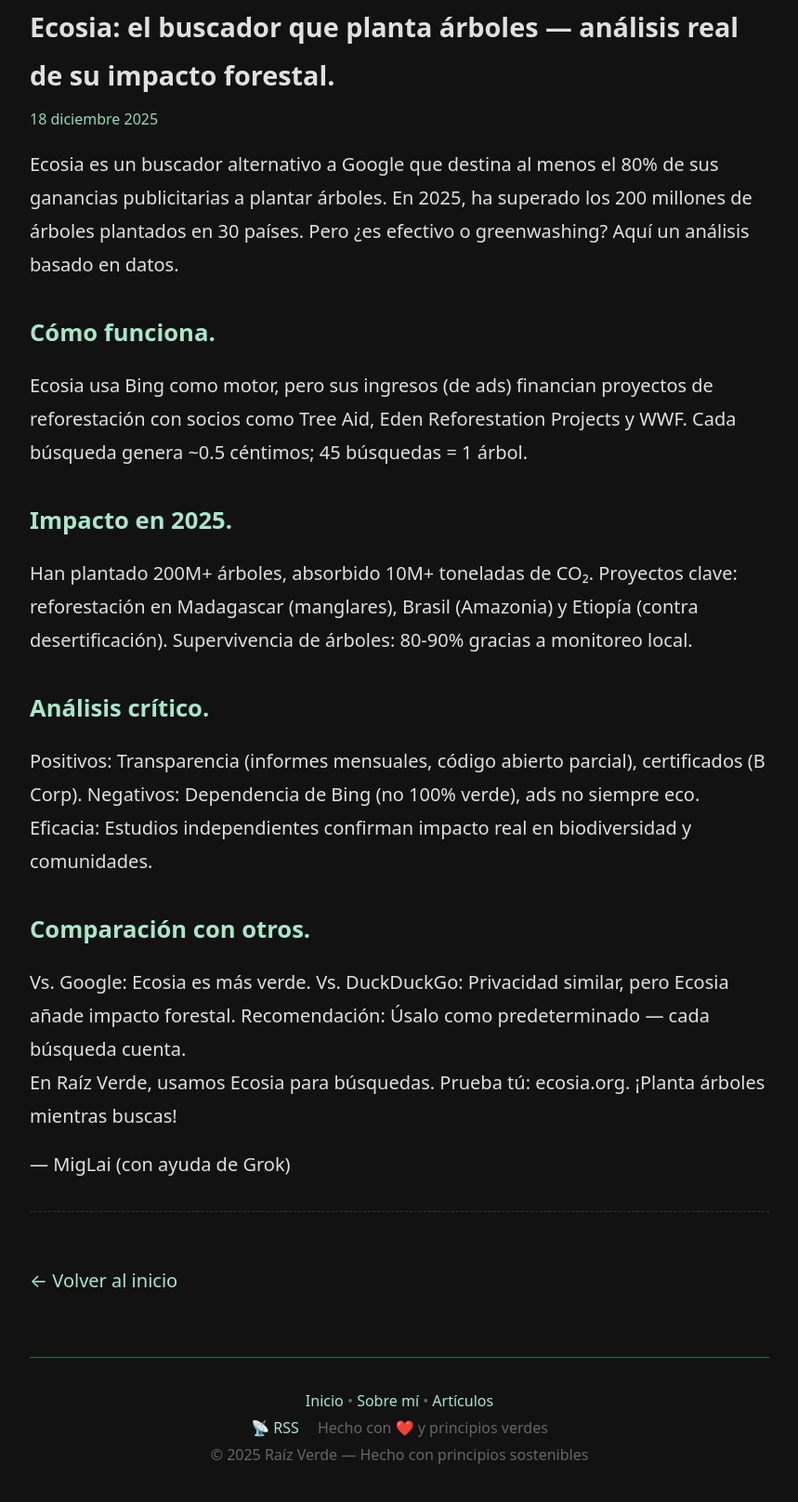
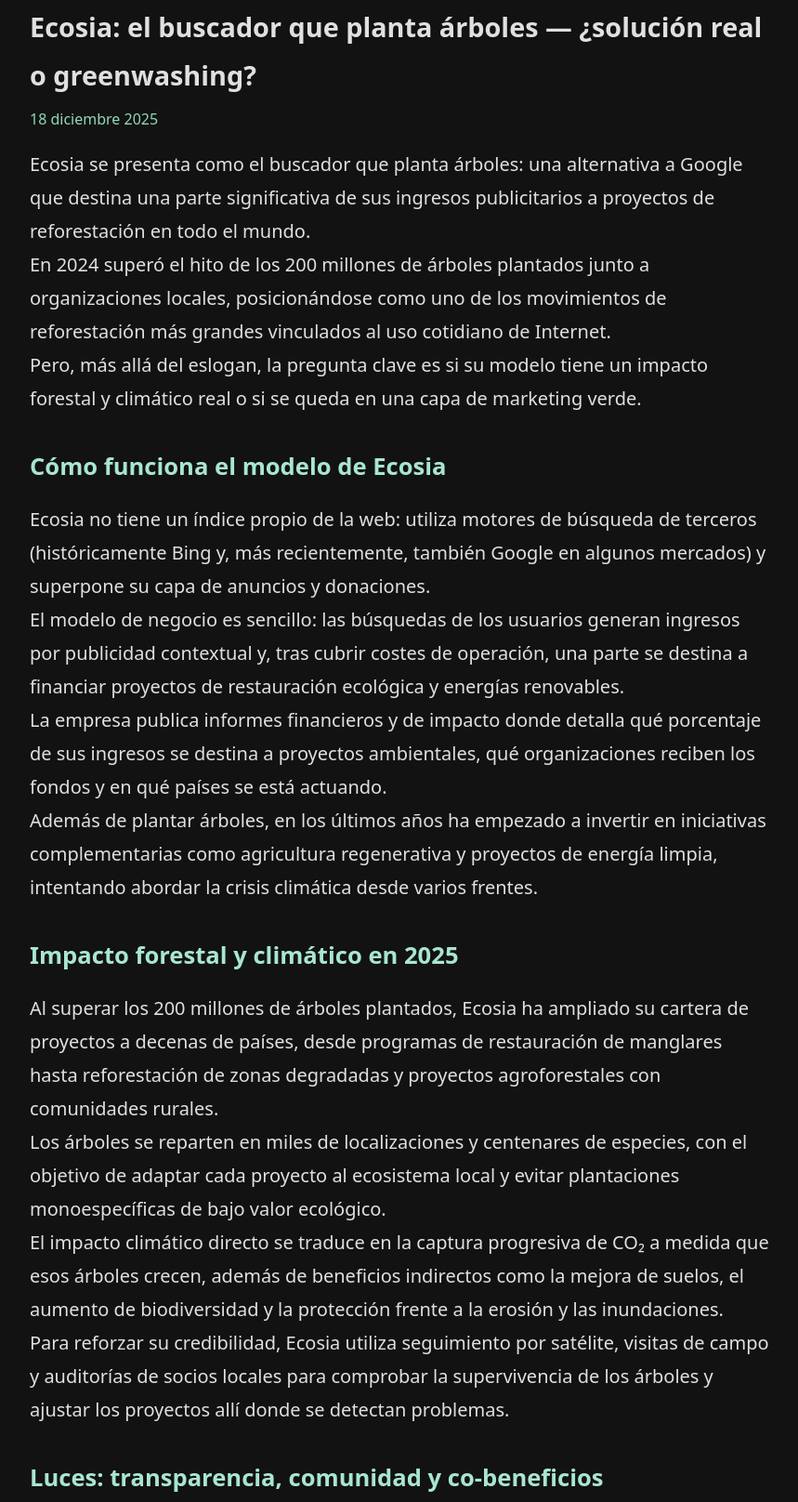
Before and after one commit to 1972miguel/raiz-verde, a plain HTML site: page articulos/ecosia-buscador-arboles.html in a window 1280 px wide. Shown: the part 446-2062 px from the top of the page at 93% size, without its empty margins (210-1069 px from the left). Drawn offline with Linux system fonts and the light colour scheme.

```diff
--- a/articulos/ecosia-buscador-arboles.html
+++ b/articulos/ecosia-buscador-arboles.html
@@ -89,37 +89,31 @@
       <span aria-current="page">Ecosia</span>
     </nav>
 
-    <article>
-      <h2>Ecosia: el buscador que planta árboles — análisis real de su impacto forestal.</h2>
-      <div class="meta">18 diciembre 2025</div>
+   <article>
+  <h2>Ecosia: el buscador que planta árboles — ¿solución real o greenwashing?</h2>
+  <div class="meta">18 diciembre 2025</div>
 
-      <p>Ecosia es un buscador alternativo a Google que destina al menos el 80% de sus ganancias publicitarias a plantar
-      árboles. En 2025, ha superado los 200 millones de árboles plantados en 30 países. Pero ¿es efectivo o
-      greenwashing? Aquí un análisis basado en datos.</p>
-
-      <h3>Cómo funciona.</h3>
-      <p>Ecosia usa Bing como motor, pero sus ingresos (de ads) financian proyectos de reforestación con socios como
-        Tree Aid, Eden Reforestation Projects y WWF. Cada búsqueda genera ~0.5 céntimos; 45 búsquedas = 1 árbol.</p>
-
-      <h3>Impacto en 2025.</h3>
-      <p>Han plantado 200M+ árboles, absorbido 10M+ toneladas de CO₂. Proyectos clave: reforestación en Madagascar
-        (manglares), Brasil (Amazonia) y Etiopía (contra desertificación). Supervivencia de árboles: 80-90% gracias a
-        monitoreo local.</p>
-
-      <h3>Análisis crítico.</h3>
-      <p>Positivos: Transparencia (informes mensuales, código abierto parcial), certificados (B Corp). Negativos:
-        Dependencia de Bing (no 100% verde), ads no siempre eco. Eficacia: Estudios independientes confirman impacto
-        real en biodiversidad y comunidades.</p>
-
-      <h3>Comparación con otros.</h3>
-      <p>Vs. Google: Ecosia es más verde. Vs. DuckDuckGo: Privacidad similar, pero Ecosia añade impacto forestal.
-        Recomendación: Úsalo como predeterminado — cada búsqueda cuenta.</p>
-
-      <p>En Raíz Verde, usamos Ecosia para búsquedas. Prueba tú: ecosia.org. ¡Planta árboles mientras buscas!</p>
-
-      <p>— MigLai (con ayuda de Grok)</p>
+  <p>Ecosia se presenta como el buscador que planta árboles: una alternativa a Google que destina una parte significativa de sus ingresos publicitarios a proyectos de reforestación en todo el mundo.</p>
+  <p>En 2024 superó el hito de los 200 millones de árboles plantados junto a organizaciones locales, posicionándose como uno de los movimientos de reforestación más grandes vinculados al uso cotidiano de Internet.</p><p>Pero, más allá del eslogan, la pregunta clave es si su modelo tiene un impacto forestal y climático real o si se queda en una capa de marketing verde.</p>
+  <h3>Cómo funciona el modelo de Ecosia</h3>
+  <p>Ecosia no tiene un índice propio de la web: utiliza motores de búsqueda de terceros (históricamente Bing y, más recientemente, también Google en algunos mercados) y superpone su capa de anuncios y donaciones.</p><p>El modelo de negocio es sencillo: las búsquedas de los usuarios generan ingresos por publicidad contextual y, tras cubrir costes de operación, una parte se destina a financiar proyectos de restauración ecológica y energías renovables.</p> <p>La empresa publica informes financieros y de impacto donde detalla qué porcentaje de sus ingresos se destina a proyectos ambientales, qué organizaciones reciben los fondos y en qué países se está actuando.</p>
+  <p>Además de plantar árboles, en los últimos años ha empezado a invertir en iniciativas complementarias como agricultura regenerativa y proyectos de energía limpia, intentando abordar la crisis climática desde varios frentes.</p>
+  <h3>Impacto forestal y climático en 2025</h3>
+  <p>Al superar los 200 millones de árboles plantados, Ecosia ha ampliado su cartera de proyectos a decenas de países, desde programas de restauración de manglares hasta reforestación de zonas degradadas y proyectos agroforestales con comunidades rurales.</p>
+  <p>Los árboles se reparten en miles de localizaciones y centenares de especies, con el objetivo de adaptar cada proyecto al ecosistema local y evitar plantaciones monoespecíficas de bajo valor ecológico.</p><p>El impacto climático directo se traduce en la captura progresiva de CO₂ a medida que esos árboles crecen, además de beneficios indirectos como la mejora de suelos, el aumento de biodiversidad y la protección frente a la erosión y las inundaciones.</p><p>Para reforzar su credibilidad, Ecosia utiliza seguimiento por satélite, visitas de campo y auditorías de socios locales para comprobar la supervivencia de los árboles y ajustar los proyectos allí donde se detectan problemas.</p>
+  <h3>Luces: transparencia, comunidad y co-beneficios</h3>
+  <p>Uno de los puntos fuertes de Ecosia es la transparencia relativa: publica informes financieros mensuales, desglosa donaciones y ofrece un portafolio público de proyectos con información sobre especies, métodos y retos de cada zona.</p><p>Su comunidad de usuarios también es un activo clave: al convertir un gesto cotidiano (buscar en la web) en una acción con impacto climático, consigue que personas sin capacidad de donar regularmente contribuyan a proyectos ambientales.</p>
+  <p>Muchos proyectos combinan la plantación de árboles con objetivos sociales: mejora de ingresos locales, seguridad alimentaria, empoderamiento de mujeres y formación en prácticas agrícolas más sostenibles.</p>
+  <h3>Sombras: críticas, límites y riesgo de greenwashing</h3>
+  <p>A pesar de estos avances, el modelo no está exento de críticas. Algunas voces señalan que los datos de impacto dependen casi por completo de la propia empresa y de sus socios, lo que dificulta una verificación completamente independiente.</p><p>También se ha cuestionado hasta qué punto ciertos proyectos se centran en restaurar ecosistemas forestales complejos o, por el contrario, fomentan sistemas agroforestales y plantaciones que podrían aumentar la presión sobre el uso del suelo.</p><p>Otro límite evidente es el contexto energético: al basarse en motores de búsqueda externos, el impacto ambiental del servicio de búsqueda (centros de datos, consumo eléctrico) sigue ligado en gran medida a la huella de sus socios tecnológicos.</p><p>Finalmente, existe el riesgo de que se use Ecosia como excusa de “compensación” sin cuestionar el volumen total de consumo y emisiones, reforzando una lógica de greenwashing si no se acompaña de reducciones reales en otros ámbitos.</p>
+  <h3>Comparación con otros buscadores “responsables”</h3>
+  <p>Frente a Google, el valor diferencial de Ecosia está en el destino explícito de sus beneficios: prioriza la financiación de proyectos climáticos y forestales, mientras que Google reinvierte principalmente en su propio ecosistema tecnológico y publicitario.</p>
+  <p>Comparado con DuckDuckGo, que pone el foco en la privacidad y el mínimo rastreo, Ecosia combina una preocupación razonable por la privacidad con una narrativa centrada en restauración ambiental y acción climática.</p><p>Existen otros buscadores “verdes” y solidarios, pero pocos cuentan con un histórico de impacto cuantificado, informes recurrentes y una comunidad tan grande como la que ha construido Ecosia en la última década.</p>
+  <h3>Conclusiones: ¿merece la pena usar Ecosia?</h3>
+  <p>En términos de impacto marginal, cambiar el buscador predeterminado a Ecosia es una acción de baja fricción que canaliza parte de la economía de la atención hacia proyectos de restauración ecológica.</p><p>No resuelve por sí sola la crisis climática, ni sustituye la necesidad de reducir emisiones en origen, pero puede considerarse una herramienta complementaria dentro de un estilo de vida más consciente.</p><p>Usar Ecosia tiene sentido si se combina con una mirada crítica: informarse sobre los proyectos que financia, entender sus límites y evitar caer en la trampa de pensar que plantar árboles compensa automáticamente cualquier patrón de consumo.</p>
+  <p>En Raíz Verde, la recomendación razonable sería probar Ecosia como buscador habitual, revisar periódicamente sus informes y usarlo como punto de entrada para reflexionar sobre cómo se financia la web que utilizamos cada día.</p>
+  <p>— MigLai (con ayuda de Grok)</p>
     </article>
-
     <p><a href="../index.html">← Volver al inicio</a></p>
   </main>
 
```
Also changed, not shown: articulos/huella-ambiental-ia.html (+3 -1 lines).
